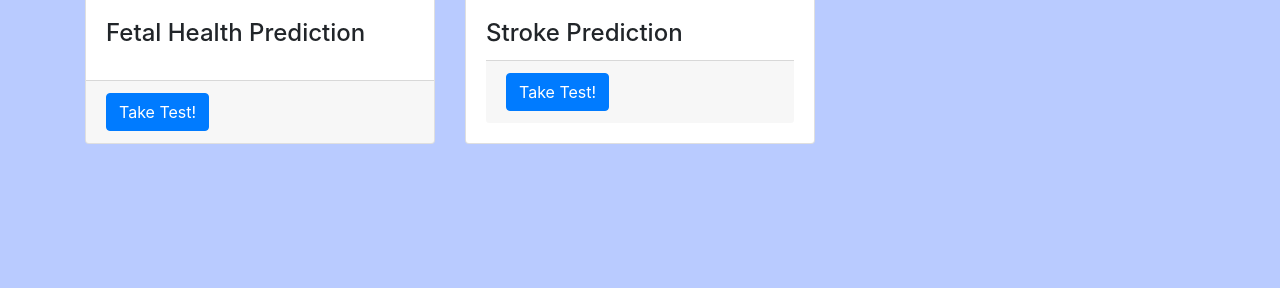
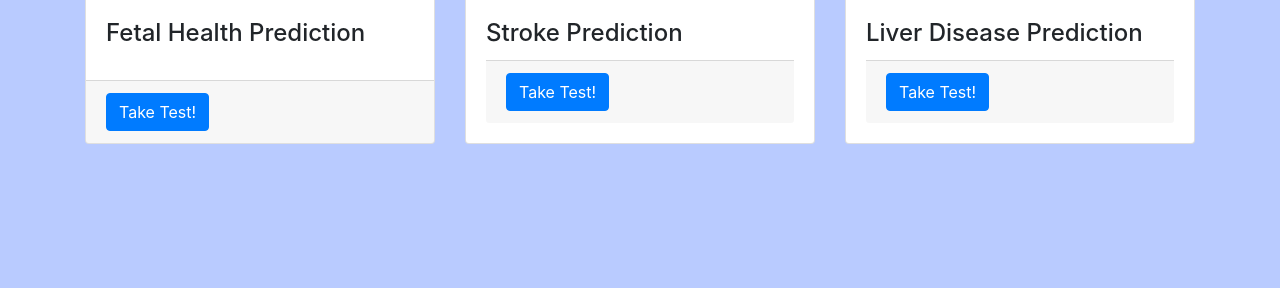
Before and after one commit to kritikaparmar-programmer/HealthCheck, a Flask app: page / in a window 1280 px wide. Shown: the part 1532-1820 px from the top of the page. Run offline with Flask 2, Linux system fonts and the light colour scheme; some libraries are stand-ins or nearby versions.

Commit message:
Update : Added flask route for Liver Disease

```diff
--- a/app.py
+++ b/app.py
@@ -195,6 +195,29 @@ def predict_stroke():
             prediction = 0
         return render_template('st_result.html', prediction=prediction)
 
+def liverprediction(final_features):
+     #Loading the pickle file
+        model_path = 'Models/liver-disease_model.pkl'
+        model = pickle.load(open(model_path,'rb'))
+        result = model.predict(final_features)
+        return result[0]
+
+@app.route('/liver')
+def liver():
+    return render_template('liver.html')
+
+@app.route('/predict_liver', methods =['POST'])
+#predicting
+def predict_liver_disease():
+
+    if request.method == 'POST':
+        int_features = [float(x) for x in request.form.values()]
+        final_features = [np.array(int_features)]
+        output = liverprediction(final_features)
+        pred = int(output)
+
+        return render_template('liver_result.html', prediction=pred)
+
 
 if __name__ == '__main__':
     app.run(debug=True)
--- a/templates/index.html
+++ b/templates/index.html
@@ -75,7 +75,20 @@
         </div>
       </div>
     </div>
+      <div class="col-md-4 mb-5">
+      <div class="card h-100">
+        <img class="card-img-top" src="{{url_for('static',filename='liver.jpg')}}" width="150" height="200" alt="">
+        <div class="card-body">
+          <h4 class="card-title">Liver Disease Prediction</h4>
+          <h6 class="card-text"></h6>
+          <div class="card-footer">
+            <a href="{{ url_for('liver') }}" class="btn btn-primary">Take Test!</a>
+          </div>
+        </div>
+      </div>
+    </div>
   </div>
+
   <!-- /.row
     <div class="row">
       <div class="col-md-4 mb-5">
```
Also changed, not shown: templates/liver.html (added, +34 -0 lines), templates/liver_result.html (added, +19 -0 lines), static/liver.jpg (added), 1 other file.
